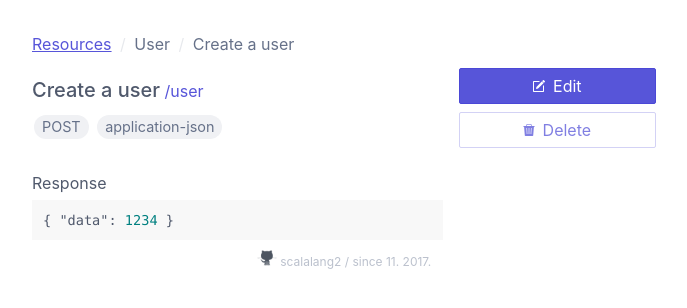
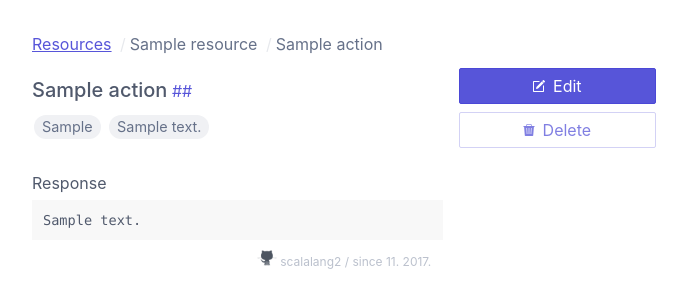
Before and after one commit to cailhuiris/motty, a Django app: page /motty/action/1/view in a window 1280 px wide. Shown: the part 60-368 px from the top of the page, without its empty margins (296-983 px from the left). Run offline with Django 3.2, Linux system fonts and the light colour scheme; tables that the repository leaves empty hold one stand-in row (values such as "Sample post"); style sheets or scripts are compiled from the project's sources; some libraries are stand-ins or nearby versions; some web fonts are replaced.

Commit message:
view action page is completed

```diff
--- a/motty/app/static/js/motty.js
+++ b/motty/app/static/js/motty.js
@@ -86,6 +86,7 @@ app.controller('ResourceList.ctrl', function($scope, Resources, Resource){
 });
 
 app.controller('EditActionForm.ctrl', function($scope){
+    var flask = new CodeFlask;
     $scope.contentTypes = [
         { value: '', name:'Text' },
         { value: 'application/json', name:'JSON (application/json)' },
@@ -96,8 +97,6 @@ app.controller('EditActionForm.ctrl', function($scope){
     ];
 
     $scope.contentType = '';
-
-    var flask = new CodeFlask;
 
     $scope.changeContentType = function(){
         if($scope.contentType == 'application/json' || $scope.contentType == 'application/javascript') {
@@ -129,3 +128,7 @@ app.controller('EditActionForm.ctrl', function($scope){
 
     $scope.changeContentType();
 });
+
+app.controller('ActionView.ctrl', function($scope, Action){
+
+});
--- a/motty/app/templates/app/action/view.html
+++ b/motty/app/templates/app/action/view.html
@@ -1,7 +1,8 @@
 {% extends 'app/base.html' %}
 
 {% block content %}
-<div id="action-view" class="columns">
+<div id="action-view" class="columns" ng-controller="ActionView.ctrl">
+    <input type="hidden" id="id" name="id" value="{{ id }}">
     <div class="column col-6 col-sm-12 col-mx-auto">
         <div class="columns">
             <div class="column col-12 col-mx-auto">
@@ -9,12 +10,8 @@
                     <li class="breadcrumb-item">
                         <a href="/">Resources</a>
                     </li>
-                    <li class="breadcrumb-item">
-                        User
-                    </li>
-                    <li class="breadcrumb-item">
-                        Create a user
-                    </li>
+                    <li class="breadcrumb-item">{{ action.resource.name }}</li>
+                    <li class="breadcrumb-item">{{ action.name }}</li>
                 </ul>
             </div>
         </div>
@@ -22,17 +19,17 @@
             <div class="column col-8 col-sm-12">
                 <div class="columns detail">
                     <div class="column col-12 detail-header">
-                        <h3>Create a user</h3>
-                        <span class="url">/user</span>
+                        <h3>{{ action.name }}</h3>
+                        <span class="url">{{ action.resource.url }}{{ action.url }}</span>
                     </div>
                     <div class="column col-12 detail-chips">
-                        <span class="chip">POST</span>
-                        <span class="chip">application-json</span>
+                        <span class="chip">{{ action.method }}</span>
+                        <span class="chip">{{ action.contentType }}</span>
                     </div>
                     <div class="column col-12">
                         <div class="response-area">
                             <label>Response</label>
-                            <pre id="response"><code class="json">{ "data": 1234 }</code></pre>
+                            <pre id="response"><code class="{{ action.editorType }}">{{ action.body }}</code></pre>
                         </div>
                     </div>
                 </div>
@@ -42,19 +39,33 @@
                     <button type="button" class="btn btn-block btn-primary icon-and-text"><i class="ion ion-compose"></i>Edit</button>
                 </div>
                 <div class="form-group">
-                    <button type="button" class="btn btn-block btn-danger icon-and-text"><i class="ion ion-trash-a"></i>Delete</button>
+                    <a href="#deleteModal" class="btn btn-block btn-danger icon-and-text"><i class="ion ion-trash-a"></i>Delete</a>
                 </div>
-                {% comment %} <div class="form-group">
-                    <input type="text" class="form-input" placeholder="type action name">
-                </div>
-                <div class="form-group">
-                    <button type="button" class="btn btn-block btn-danger" disabled><i class="ion ion-trash-a"></i>Delete</button>
-                </div> {% endcomment %}
             </div>
         </div>
     </div>
+    <!-- action delete modal -->
+    <div id="deleteModal" class="modal">
+        <a href="{% url 'action_view' action.id %}" class="modal-overlay" aria-label="Close"></a>
+        <div class="modal-container">
+            <div class="modal-header">
+                <a href="/" class="btn btn-clear float-right" aria-label="Close"></a>
+                <div class="modal-title h5">Delete Action</div>
+            </div>
+            <div class="modal-body">
+                <div class="content">
+                    Are you sure you want to delete the <b class="text-primary">{{ action.name }}</b> action?<br>
+                </div>
+            </div>
+            <div class="modal-footer">
+                <a href="{% url 'delete_action' action.id %}" class="btn btn-primary icon-and-text"><ion class="ion ion-trash-a"></ion>Yes, Delete</a>
+                <a href="{% url 'action_view' action.id %}" class="btn icon-and-text"><ion class="ion ion-close"></ion>No</a>
+            </div>
+        </div>
+    </div>
+    <!-- // resource delete modal end -->
 </div>
-<script>
+<script type="text/javascript">
     $("#response").each( function (i, block) {
         hljs.highlightBlock(block);
     });
--- a/motty/app/urls.py
+++ b/motty/app/urls.py
@@ -5,16 +5,12 @@ urlpatterns = [
     url(r'^motty/$', views.index, name = "index_view"),
     url(r'^motty/resource/(?P<resource_id>[0-9]{1,})/action/create', views.create_action, name='create_action'),
     url(r'^motty/action/([0-9]{1,})/view', views.action_view, name='action_view'),
+    url(r'^motty/api/action/([0-9]{1,})/delete$', views.delete_action, name = "delete_action"),
 
-    # resource api
+    # resource api for interactive app.
     url(r'^motty/api/resources', views.resources, name="api_resources"),
     url(r'^motty/api/resource$', views.save_resource, name="api_save_resource"),
     url(r'^motty/api/resource/([0-9]{1,})/delete', views.delete_resource, name="api_delete_resource"),
-
-    # action api
-    # url(r'^motty/api/action$', views.save_action, name = "api_save_action"),
-    url(r'^motty/api/action/([0-9]{1,})$', views.get_action, name = "api_get_action"),
-    url(r'^motty/api/action/([0-9]{1,})/delete$', views.delete_action, name = "api_delete_action"),
 
     # producing resource api
     url(r'^motty/base/(.+)', views.return_fake_request, name = "return_fake_request"),
--- a/motty/app/views.py
+++ b/motty/app/views.py
@@ -42,7 +42,25 @@ def create_action(request, resource_id):
             return render(request, 'app/action/create.html', { 'resource': resource, 'errors': serializer.errors, 'form': body })
 
 def action_view(request, id):
-    return render(request, 'app/action/view.html')
+    action = Action.objects.get(pk=id)
+    data = model_to_dict(action)
+    data['resource'] = model_to_dict(Resource.objects.get(pk=data['resource']))
+    data['editorType'] = get_editor_type(data['contentType'])
+
+    return render(request, 'app/action/view.html', { 'id': id, 'action': data })
+
+@api_view(['GET'])
+def delete_action(request, id):
+    try:
+        action = Action.objects.get(pk=id)
+        name = action.name
+        action.delete()
+
+        messages.info(request, "The '{0}' action is deleted.".format(name))
+        return redirect('index_view')
+    except ObjectDoesNotExist:
+        messages.error(request, "No action to delete.")
+        return redirect('index_view')
 
 # api requests.
 # resource api
@@ -85,56 +103,23 @@ def save_resource(request):
     except ObjectDoesNotExist:
         return HttpResponse("No resource to save.", status=404 )
 
-# action api
-# @csrf_exempt
-# @api_view(['POST'])
-# def save_action(request):
-#     try:
-#         data = json.loads(request.body.decode('utf-8'))
-#         action = Action() if data.get('id') is None else Action.objects.get(pk=data['id'])
-#         serializer = ActionSerializer(action, data=data) if data.get('id') is None else \
-#             ActionSerializer(action, data=data, partial=True)
-
-#         if serializer.is_valid() :
-#             action = serializer.save()
-#             return JsonResponse(serializer.data, safe=False)
-#         else:
-#             return JsonResponse(serializer.errors, status=400)
-#     except ObjectDoesNotExist:
-#         return HttpResponse("No action to save.", status=404)
-
-@api_view(['GET'])
-def delete_action(request, id):
-    try:
-        action = Action.objects.get(pk=id)
-        action.delete()
-        return HttpResponse('deleted.')
-    except ObjectDoesNotExist:
-        return HttpResponse('There is no data to delete.')
-
-@csrf_exempt
-@api_view(['POST'])
-def delete_all(request):
-    res = json.loads(request.body.decode('utf-8'))
-    ids = res['ids']
-    with connection.cursor() as cursor:
-        cursor.execute('DELETE FROM app_action WHERE id in ' + "(" + ",".join(map(str, ids)) + ")")
-
-    return HttpResponse("your requests are successfully conducted.")
-
-
-@api_view(['GET'])
-def get_action(request, id):
-    action = Action.objects.get(pk=id)
-    return JsonResponse(model_to_dict(action))
-
 # fake responses.
 @csrf_exempt
 def return_fake_request(request, endpoint):
-    endpoint = "/" + endpoint
-    actions = Action.objects.filter(url=remove_last_slash(endpoint), method=request.method)
-    if len(actions) > 0:
-        action = actions[0]
-        return HttpResponse(action.body, content_type=action.contentType)
-    else:
-        return HttpResponse('No such response exists.', status=404)
+    return HttpResponse('Under construction.')
+
+def get_editor_type(content_type):
+    json_editors = ['application/json', 'application/javascript']
+    xml_editors = ['text/xml', 'application/xml']
+    html_editors = ['text/html']
+
+    if content_type in json_editors:
+        return 'json';
+
+    if content_type in xml_editors:
+        return 'xml';
+
+    if content_type in html_editors:
+        return 'xml';
+
+    return 'text';
```
